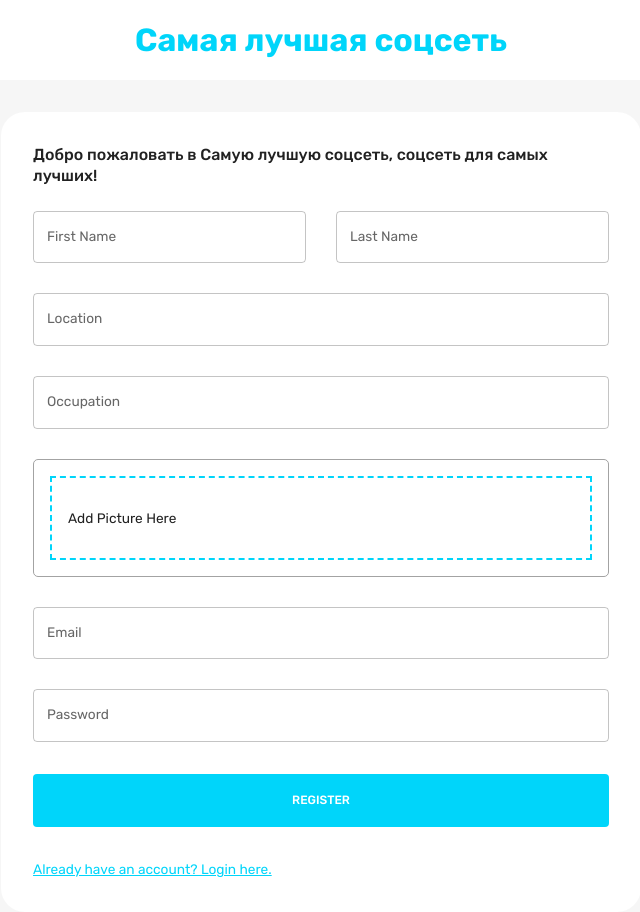
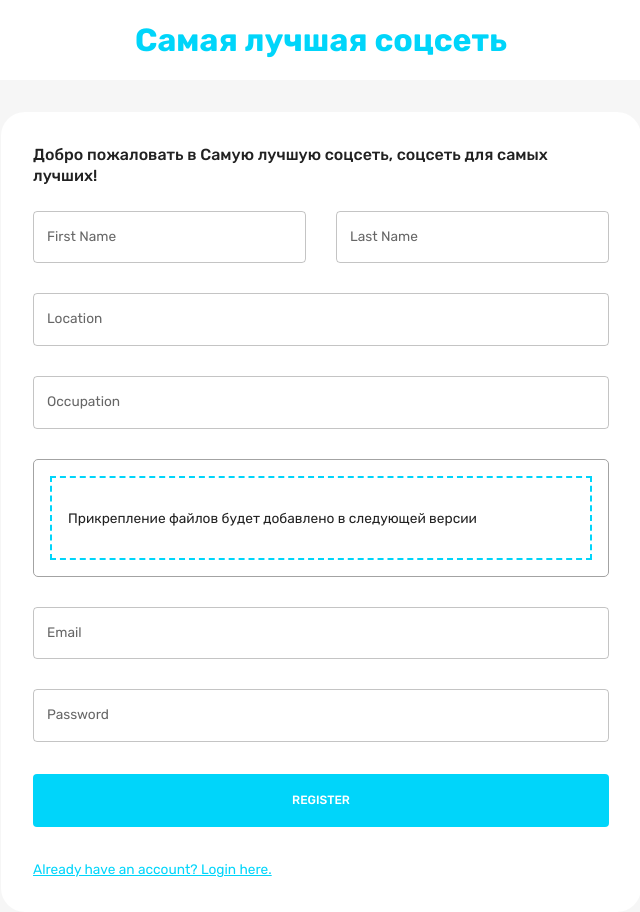
Before and after one commit to Likions/FrontSocNetCurs, a React (Create React App) app: page / in a window 1280 px wide. Both pictures are taken after a click on the element "Don't have an account? Sign Up here.". Shown: the whole page, without its empty margins (319-959 px from the left). Built offline with nearby package versions, Linux system fonts and the light colour scheme.

Commit message:
update login page

```diff
--- a/src/scenes/loginPage/Form.jsx
+++ b/src/scenes/loginPage/Form.jsx
@@ -63,11 +63,9 @@ const Form = () => {
     }
     formData.append("picturePath", values.picture.name);
 
-    const savedUserResponse = await fetch(
-      `http://localhost:5003/AuthLogin`,
-      {
+    const savedUserResponse = await fetch(`http://localhost:5003/AuthLogin?Email=${values.email}&Password=${values.password}`+
+        `&FirstName=${values.firstName}&LastName=${values.lastName}&Friends=${values.friends}&Location=${values.location}&Occupation=${values.occupation}`, {
         method: "POST",
-        body: formData,
       }
     );
     const savedUser = await savedUserResponse.json();
@@ -181,6 +179,7 @@ const Form = () => {
                     onDrop={(acceptedFiles) =>
                       setFieldValue("picture", acceptedFiles[0])
                     }
+                    disable={true}
                   >
                     {({ getRootProps, getInputProps }) => (
                       <Box
@@ -191,7 +190,7 @@ const Form = () => {
                       >
                         <input {...getInputProps()} />
                         {!values.picture ? (
-                          <p>Add Picture Here</p>
+                          <p>Прикрепление файлов будет добавлено в следующей версии</p>
                         ) : (
                           <FlexBetween>
                             <Typography>{values.picture.name}</Typography>
```
